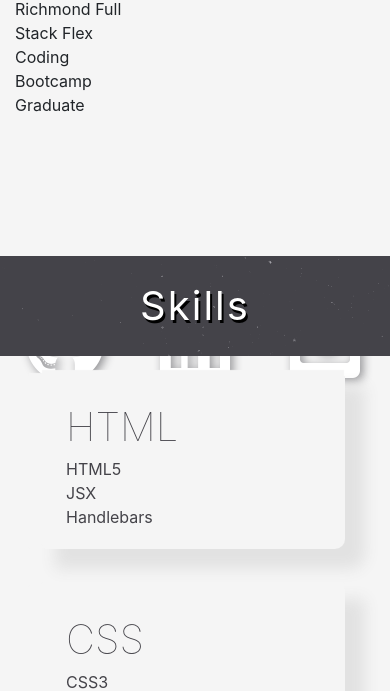
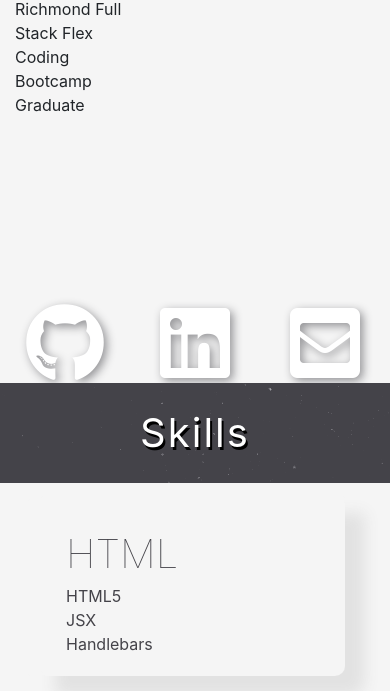
Before and after one commit to jmschindele/portfolio, a PHP site: page / in a window 390 px wide. Shown: the part 1415-2106 px from the top of the page. Run offline with PHP 8.4, Linux system fonts and the light colour scheme; some libraries are stand-ins or nearby versions.

Commit message:
responsive

```diff
--- a/assets/css/style.css
+++ b/assets/css/style.css
@@ -444,9 +444,9 @@ body {
     color: lightgray;
     text-shadow: 0px 0px 10px black;
   }
-  #contact-screen {
+  /* #contact-screen {
     height: 98vh;
-  }
+  } */
 
   .home-container {
     max-width: 100vw;
```
